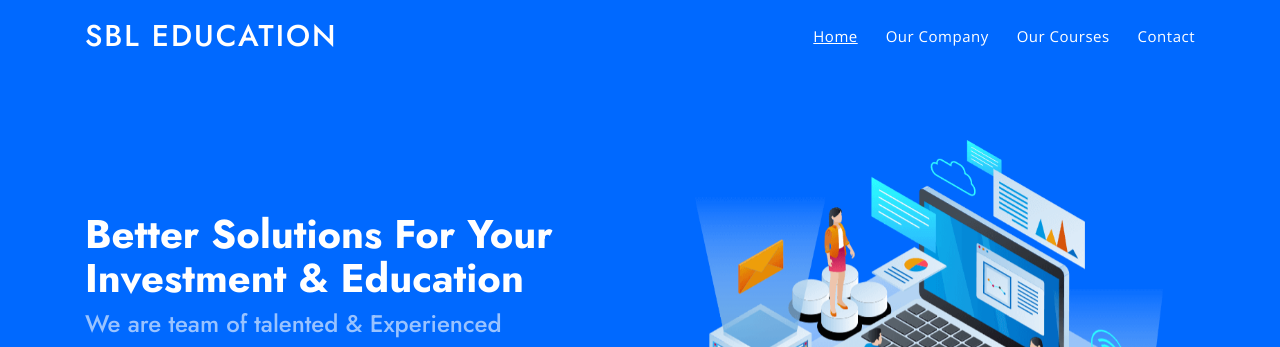
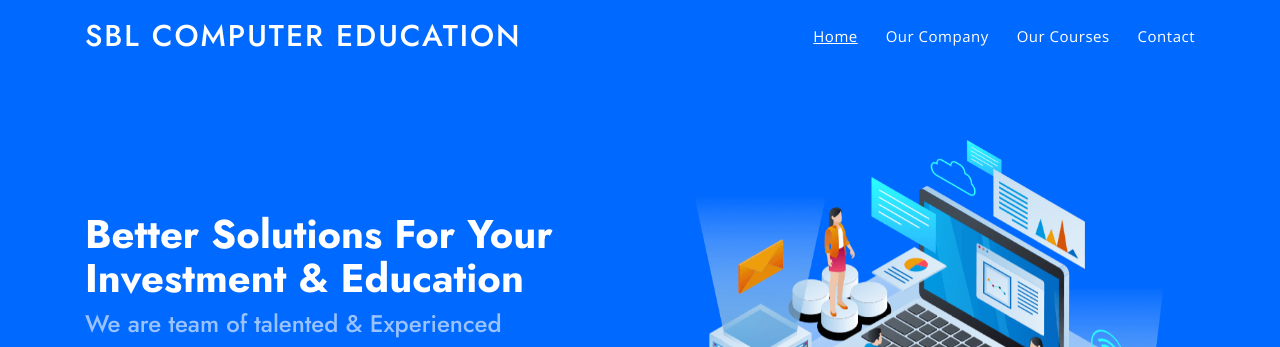
Before and after one commit to mayursbl/sbleducation, a plain HTML site: page index.html in a window 1280 px wide. Shown: the top 347 px of the page. Drawn offline with nearby package versions, Linux system fonts and the light colour scheme.

Commit message:
Update index.html

```diff
--- a/index.html
+++ b/index.html
@@ -36,7 +36,7 @@
   <header id="header" class="fixed-top ">
     <div class="container d-flex align-items-center">
 
-      <h1 class="logo mr-auto"><a href="index.html">SBL Education</a></h1>
+      <h1 class="logo mr-auto"><a href="index.html">SBL Computer Education</a></h1>
 
       <nav class="nav-menu d-none d-lg-block">
         <ul>
```
